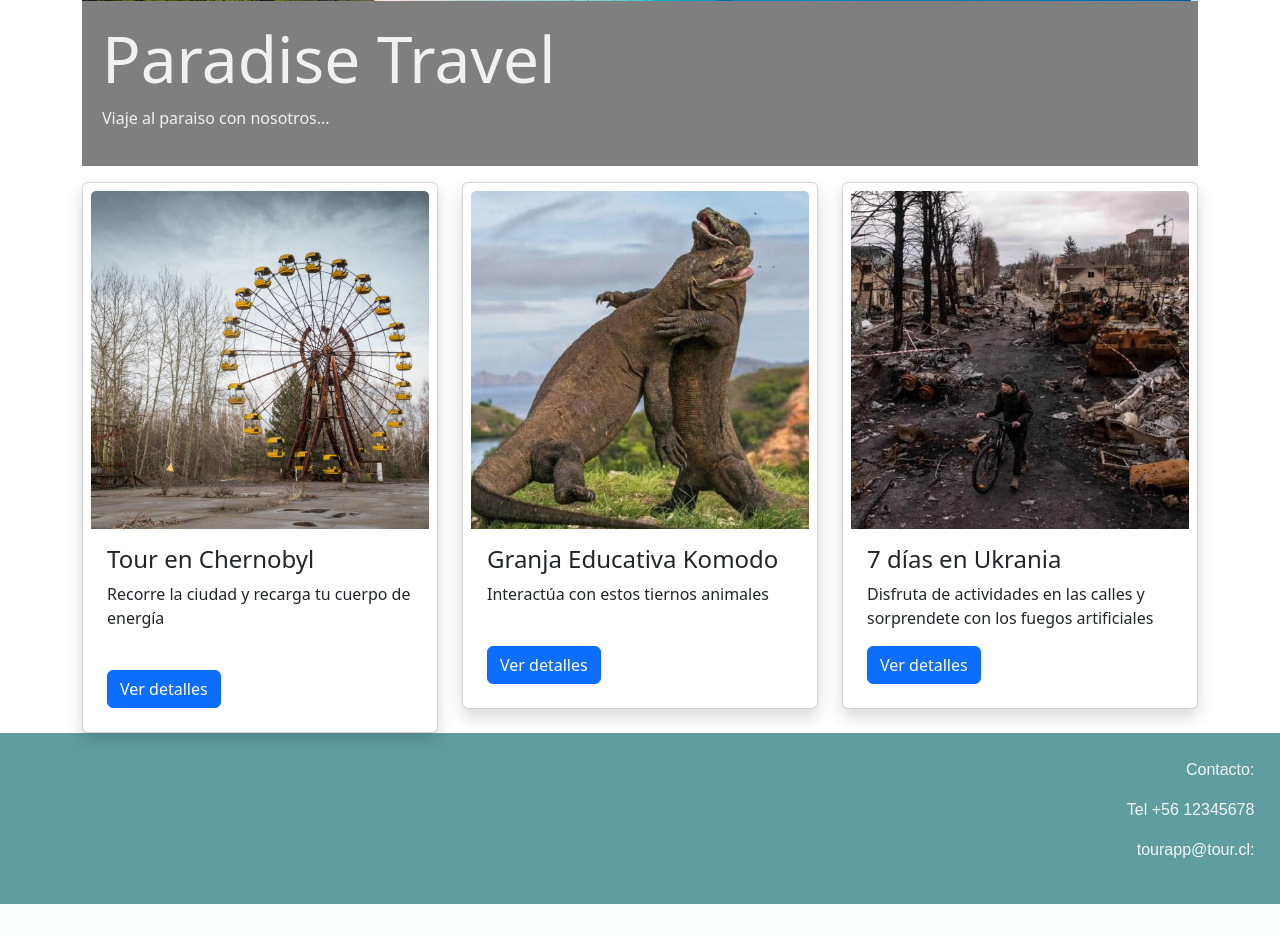
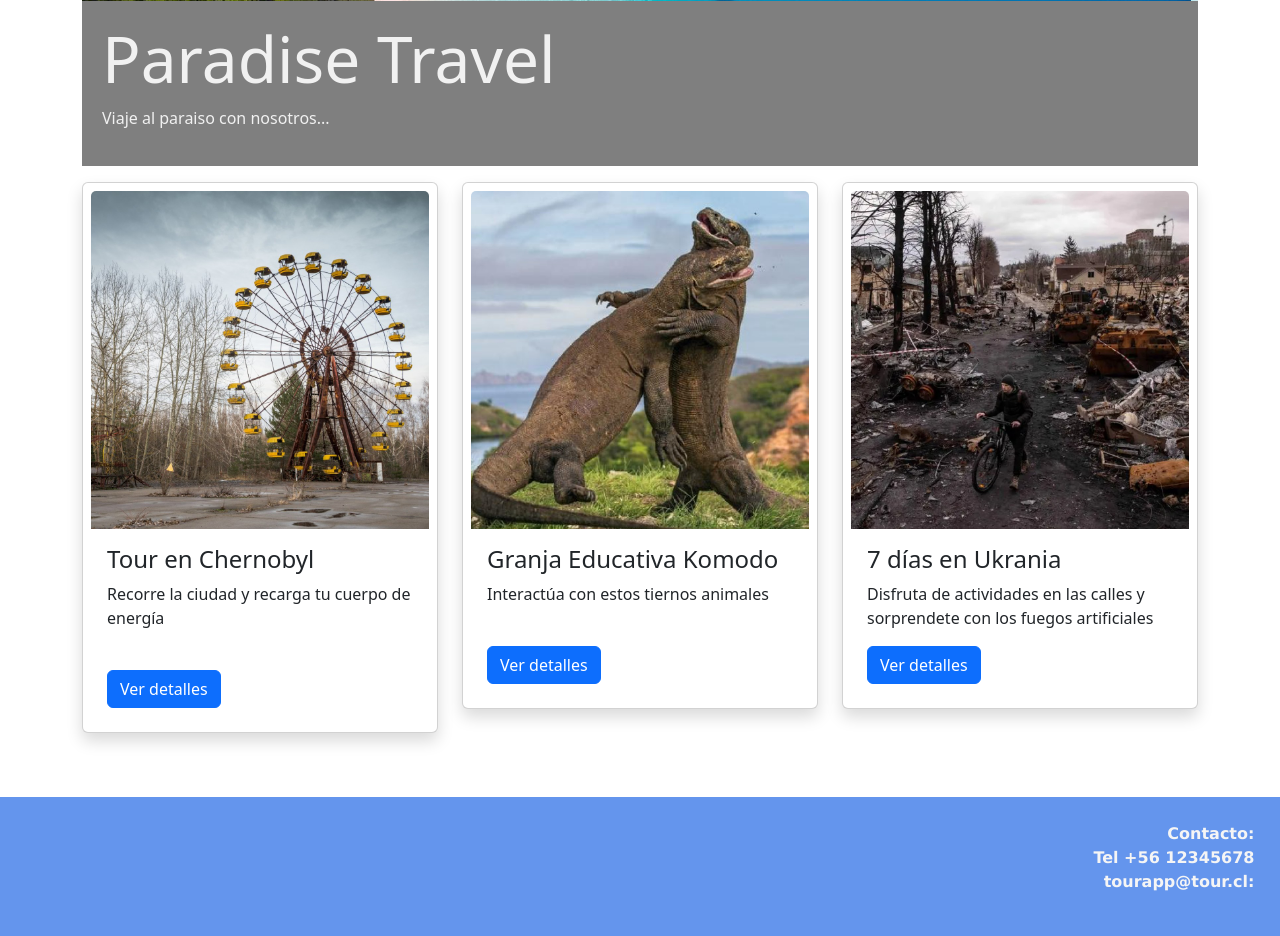
Before and after one commit to profealejandroduoc/viajesS4, a Django app: page / in a window 1280 px wide. Shown: the part 334-1270 px from the top of the page. Before the commit the page ends 1238 px from the top, so only its background shows below. Run offline with Django 5.2, Linux system fonts and the light colour scheme; some libraries are stand-ins or nearby versions.

Commit message:
Base sitio ok

```diff
--- a/tourapp/static/tourapp/css/estilo.css
+++ b/tourapp/static/tourapp/css/estilo.css
@@ -97,10 +97,12 @@
 
   }
 
-  .footer_base{
-    background-color: cadetblue;
-    color: whitesmoke;
-    padding: 2%;
-    text-align: right;
-    font-family: Arial, Helvetica, sans-serif;
-  }
+.mifooter{
+  margin-top: 5%;
+  background-color: cornflowerblue;
+  color: whitesmoke;
+  padding: 2%;
+  text-align: right;
+  font-family: 'Lucida Sans', 'Lucida Sans Regular', 'Lucida Grande', 'Lucida Sans Unicode', Geneva, Verdana, sans-serif;
+  font-weight: bold;
+}
--- a/tourapp/templates/tourapp/base.html
+++ b/tourapp/templates/tourapp/base.html
@@ -36,7 +36,7 @@
                         <a class="nav-link dropdown-toggle" href="#" id="dropdownId" data-bs-toggle="dropdown"
                             aria-haspopup="true" aria-expanded="false">Administración</a>
                         <div class="dropdown-menu bg-primary" aria-labelledby="dropdownId">
-                            <a class="dropdown-item drophovercustom" href="">Paquetes</a>
+                            <a class="dropdown-item drophovercustom" href="{% url "paquetes" %}">Paquetes</a>
                             <a class="dropdown-item drophovercustom" href="">Compras</a>
                             <a class="dropdown-item drophovercustom" href="">Usuarios</a>
                         </div>
@@ -73,12 +73,12 @@
 
 
 
-    <div class='footer_base'>
-        <p>Contacto: </p>
-        <p>Tel +56 12345678</p>
-        <p>tourapp@tour.cl: </p>
+<div class="mifooter">
+    <p>Contacto:<br>
+    Tel +56 12345678<br>
+    tourapp@tour.cl: </p>
 
-    </div>
+</div>
 
 </body>
 
--- a/tourapp/templates/tourapp/index.html
+++ b/tourapp/templates/tourapp/index.html
@@ -6,7 +6,7 @@
    <div class="container">
 
         <div class="row">
-            <div class="col-sm-4 mt-3">
+            <div class="col-lg-4 mt-3">
                 <div class="card p-2 shadow " >
                     <img class="card-img-top" src="{% static 'tourapp/img/chrnobyl.jpg' %} " alt="Chernobyl">
                     <div class="card-body">
@@ -16,7 +16,7 @@
                     </div>
                 </div>
             </div>
-            <div class="col-sm-4 mt-3">
+            <div class="col-lg-4 mt-3">
                 <div class="card p-2 shadow " >
                     <img class="card-img-top" src="{% static 'tourapp/img/komodo.jpg' %} " alt="Komodo">
                     <div class="card-body">
@@ -26,7 +26,7 @@
                     </div>
                 </div>
             </div>
-            <div class="col-sm-4 mt-3">
+            <div class="col-lg-4 mt-3">
                 <div class="card p-2 shadow ">
                     <img class="card-img-top" src="{% static 'tourapp/img/ukrania.jpg' %} " alt="Ukrania">
                     <div class="card-body">
```
